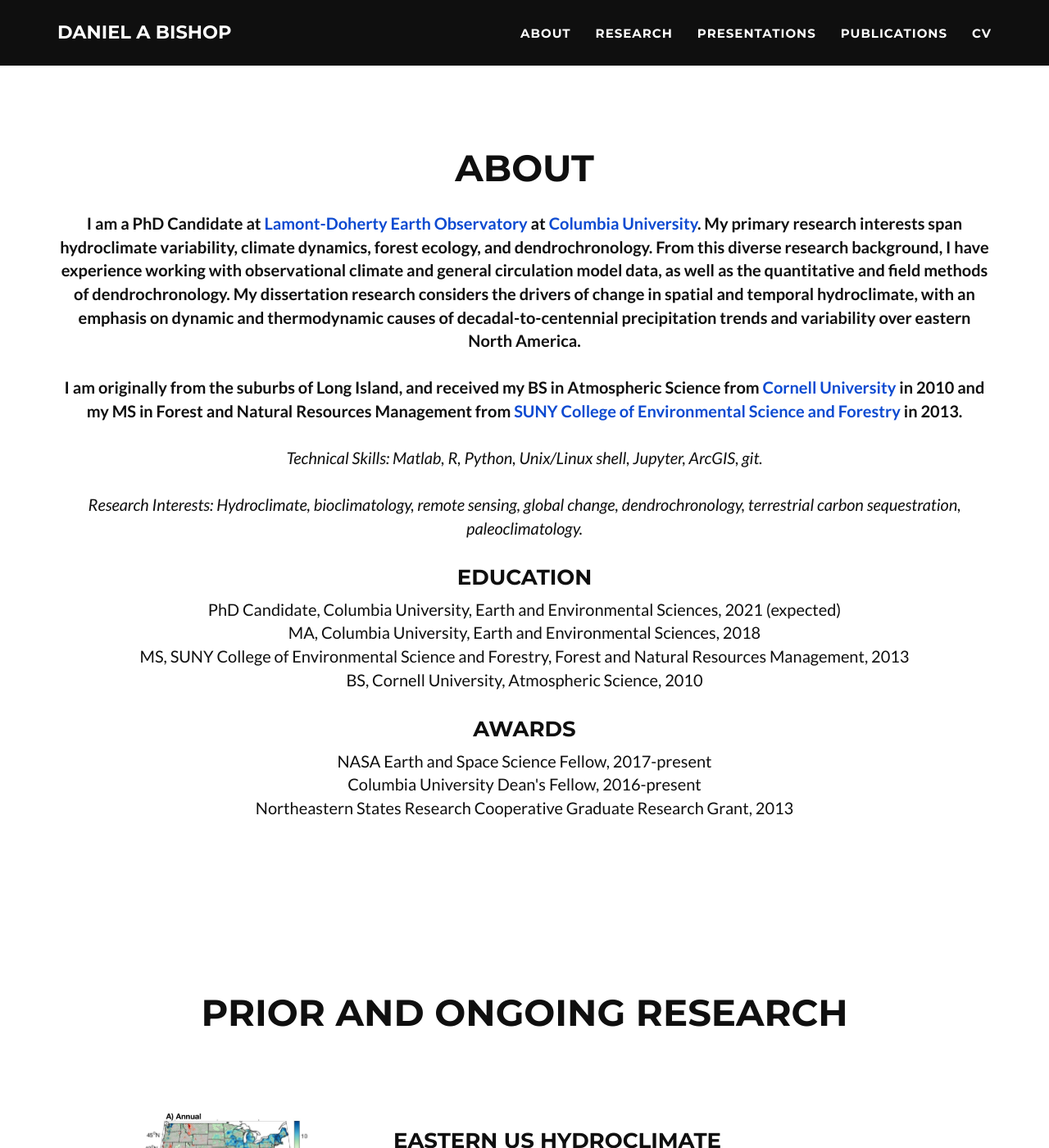
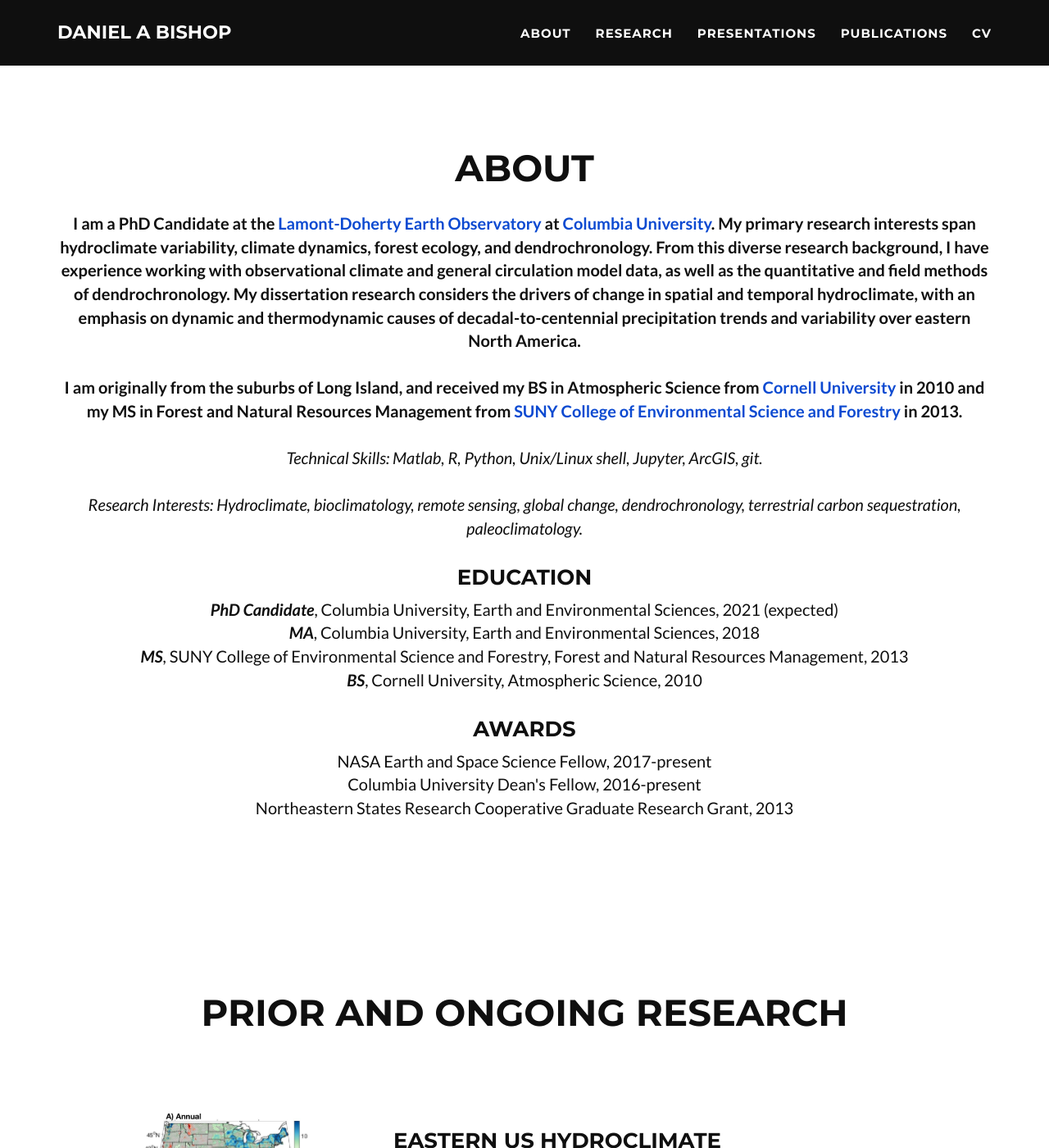
Before and after one commit to danielabishop/danielabishop.github.io, a Jekyll site: the page built from index.html, in a window 1280 px wide and 1400 px high, scrolled down 734 px. Shown: the whole window at 82% size. Built offline with Jekyll 4.4.1, drawn with Linux system fonts in a browser that asks for light colours; some web fonts are replaced; comment, search, counter and statistics services are not loaded.

Commit message:
commit to it

```diff
--- a/_includes/portfolio_grid.html
+++ b/_includes/portfolio_grid.html
@@ -11,7 +11,7 @@
 
             <div class="row">
                 <div class="col-lg-12 text-center">
-                    <p><br><b>I am a PhD Candidate at <a href="https://www.ldeo.columbia.edu">Lamont-Doherty Earth Observatory</a> at <a href="https://www.columbia.edu">Columbia University</a>. My primary
+                    <p><br><b>I am a PhD Candidate at the <a href="https://www.ldeo.columbia.edu">Lamont-Doherty Earth Observatory</a> at <a href="https://eesc.columbia.edu">Columbia University</a>. My primary
                         research interests span hydroclimate variability, climate dynamics, forest ecology, and dendrochronology.
                         From this diverse research background, I have experience working with observational climate and general
                         circulation model data, as well as the quantitative and field methods of dendrochronology. My
@@ -29,11 +29,11 @@
             <div class="row">
                 <div class="col-lg-12 text-center">
                     <h3 class="section-heading">Education</h3>
-                    <p>PhD Candidate, Columbia University, Earth and Environmental Sciences, 2021 (expected) <br>
-                        MA, Columbia University, Earth and Environmental Sciences, 2018 <br>
-                        MS, SUNY College of Environmental Science and Forestry, Forest and Natural Resources Management, 2013
+                    <p><b><i>PhD Candidate</i></b>, Columbia University, Earth and Environmental Sciences, 2021 (expected) <br>
+                        <b><i>MA</i></b>, Columbia University, Earth and Environmental Sciences, 2018 <br>
+                        <b><i>MS</i></b>, SUNY College of Environmental Science and Forestry, Forest and Natural Resources Management, 2013
                         <br>
-                        BS, Cornell University, Atmospheric Science, 2010 </p>
+                        <b><i>BS</i></b>, Cornell University, Atmospheric Science, 2010 </p>
                 </div>
             </div>
 
```
Also changed, not shown: 5 other files.
